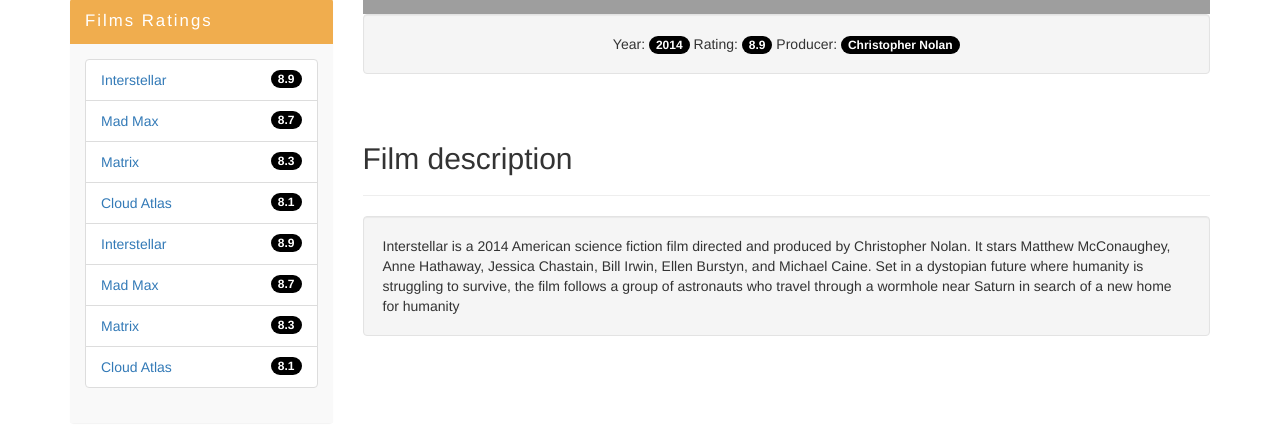
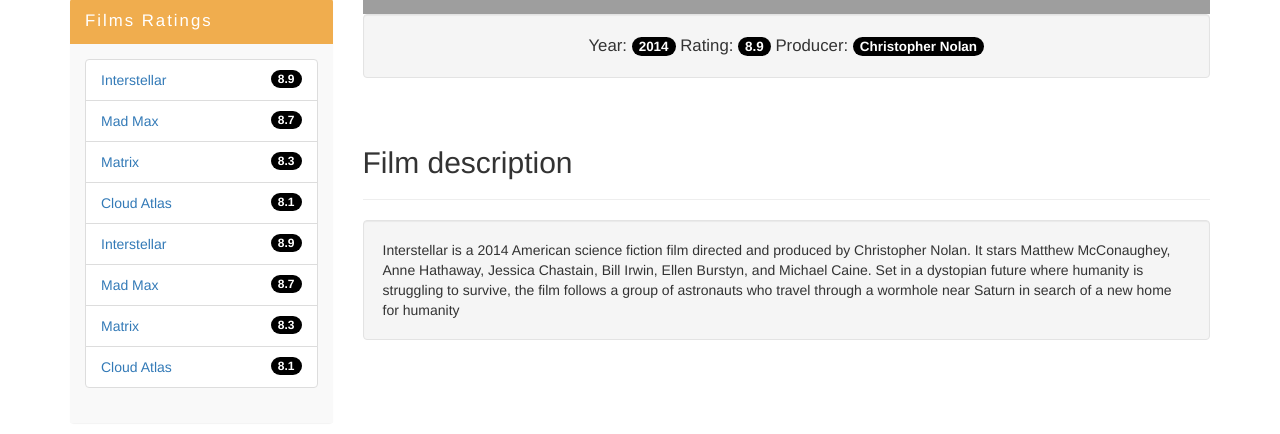
Before and after one commit to HOres20/FilmMonster, a PHP site: page /show.html in a window 1280 px wide. Shown: the part 755-1189 px from the top of the page. Run offline with PHP 8.4, Linux system fonts and the light colour scheme; grey boxes are pictures that could not be loaded.

Commit message:
Update style.css

```diff
--- a/assets/css/style.css
+++ b/assets/css/style.css
@@ -129,6 +129,18 @@ border-radius: 0px;
 	background-color: #000000;
 }
 
+.info-block{
+	font-size: 120%;
+}
+
+.info-block .badge{
+	font-size: 80%;
+}
+
+info-block span{
+	margin-right: 3%;
+}
+
 footer{
 	color: #666;
 	background: #222;
```
